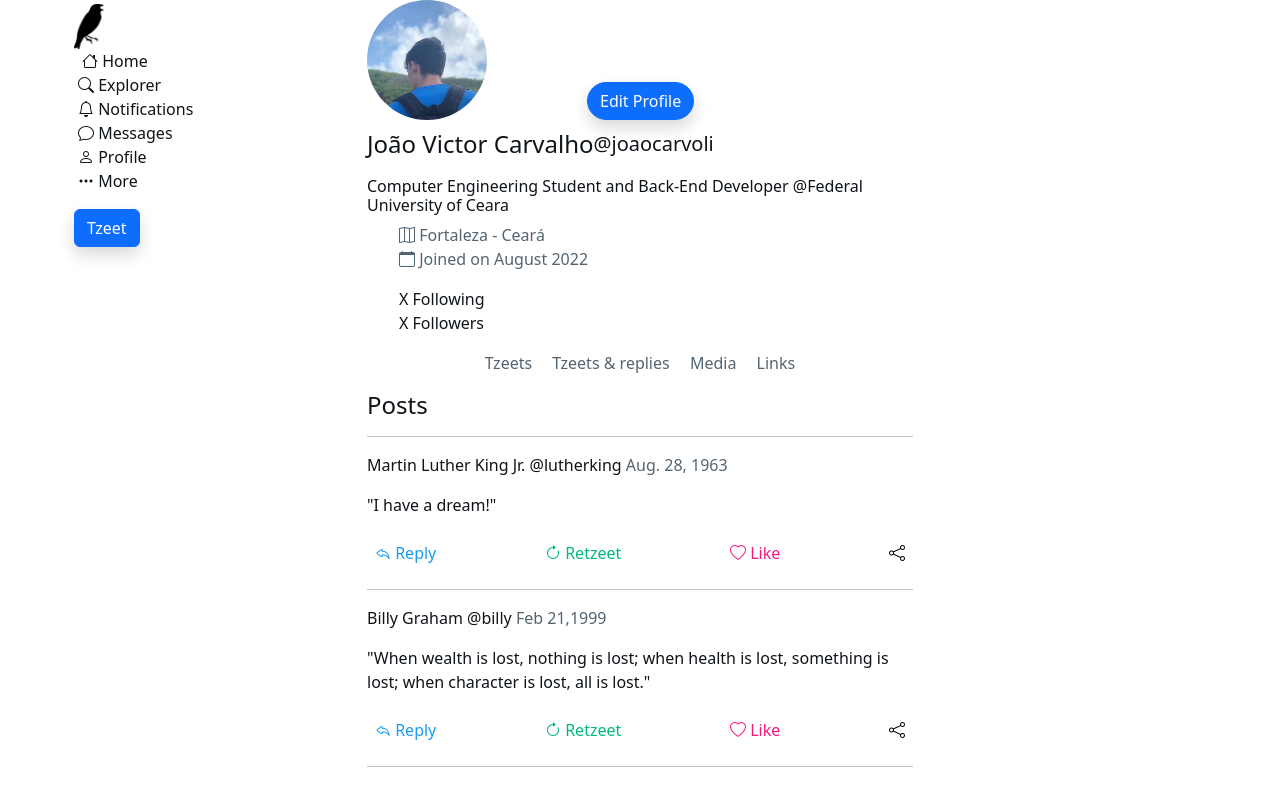
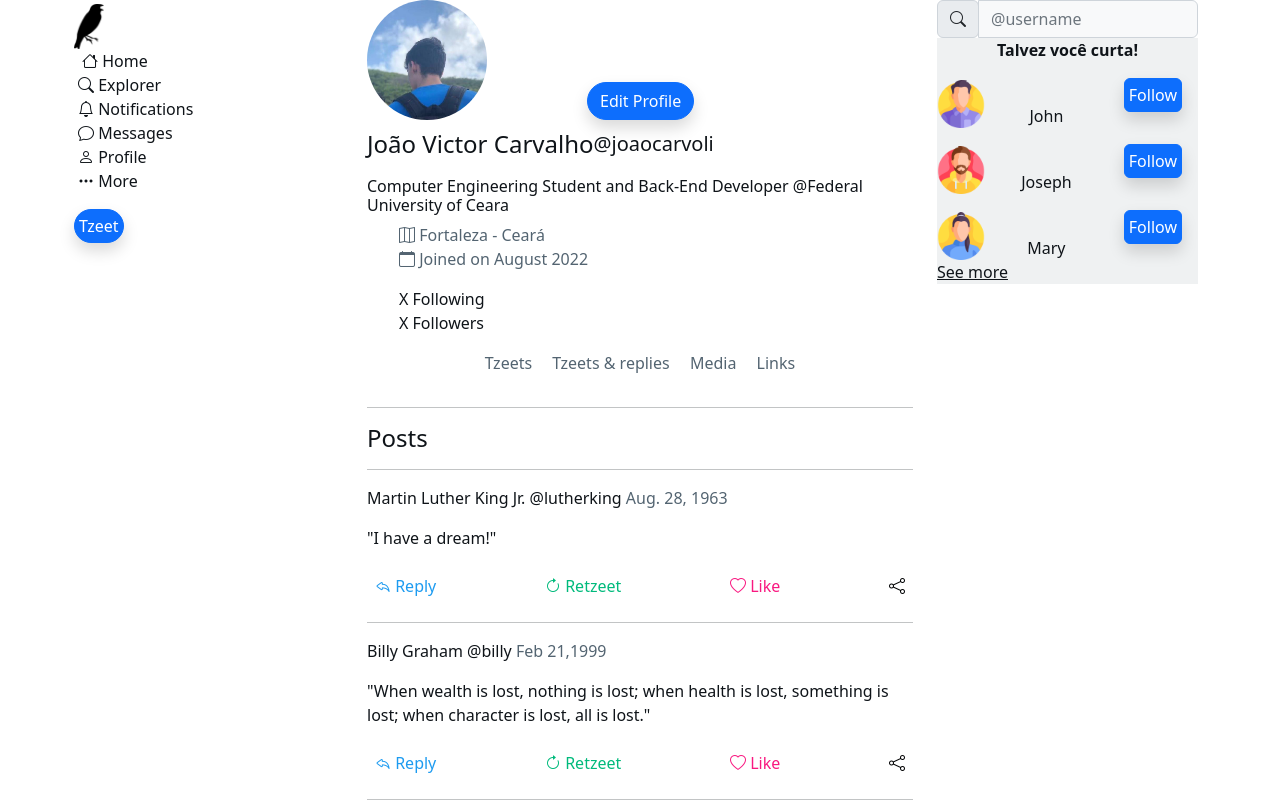
Before and after one commit to joaocarvoli-university/web, a plain HTML site: page index.html in a window 1280 px wide. Drawn offline with nearby package versions, Linux system fonts and the light colour scheme.

Commit message:
Adding suggested users

```diff
--- a/assets/css/style.css
+++ b/assets/css/style.css
@@ -163,3 +163,28 @@ span.tzeet_info {
   font-weight: bold;
   background-color: rgba(7, 12, 16, 0.178);
 }
+
+/* Suggestion */
+
+.suggestion {
+  background-color: rgba(83, 100, 113, 0.092);
+}
+
+.suggestion_user:hover {
+  text-decoration: underline;
+}
+
+.recommendation {
+  display: flex;
+  justify-content: space-between;
+  text-align: center;
+  align-items: flex-end;
+}
+
+.recommendation:hover {
+  background-color: rgba(83, 100, 113, 0.218);
+}
+
+.see-more {
+  text-decoration: underline;
+}
--- a/index.html
+++ b/index.html
@@ -56,7 +56,7 @@
               </li>
             </ul>
             <div class="tzeet">
-              <button class="shadow btn btn-primary rounded2 profile_bar_item">Tzeet</button>
+              <button class="shadow btn btn-primary rounded-pill profile_bar_item p-1">Tzeet</button>
             </div>
           </div>
         </div>
@@ -102,6 +102,7 @@
               </p>
             </div>
           </div>
+          <hr>
           <div>
             <h4>Posts</h4>
             <hr>
@@ -160,7 +161,38 @@
           </div>
         </div>
         <div class="col-3">
+          <div class="input-group">
+            <div class="input-group-prepend">
+                <div class="input-group-text rounded" id="btnGroupAddon"><i class="bi bi-search"></i></div>
+            </div>
 
+            <input type="text" class="form-control bg-light search-button" placeholder="@username">
+          </div>
+          <div class="suggestion">
+            <div class="text-center">
+              <b> Talvez você curta!</b>
+            </div>
+            <div class="friends_recommendation">
+              <div class="recommendation">
+                <img src="assets/images/man_2.png" width="48" height="48">
+                <a class="suggestion_user" href="#john">John</a>
+                <button class="shadow btn btn-primary profile_bar_item p-1 m-3">Follow</button>
+              </div>
+              <div class="recommendation">
+                <img src="assets/images/man_3.png" width="48" height="48">
+                <a class="suggestion_user" href="#joseph">Joseph</a>
+                <button class="shadow btn btn-primary profile_bar_item p-1 m-3">Follow</button>
+              </div>
+              <div class="recommendation">
+                <img src="assets/images/woman.png" width="48" height="48">
+                <a class="suggestion_user" href="#mary">Mary</a>
+                <button class="shadow btn btn-primary profile_bar_item p-1 m-3">Follow</button>
+              </div>
+            </div>
+            <div class="see-more">
+              <a href="#more_users">See more</a>
+            </div>
+          </div>
         </div>
       </div>
     </div>
```
Also changed, not shown: assets/images/man_2.png (added), assets/images/man_3.png (added), assets/images/woman.png (added).
